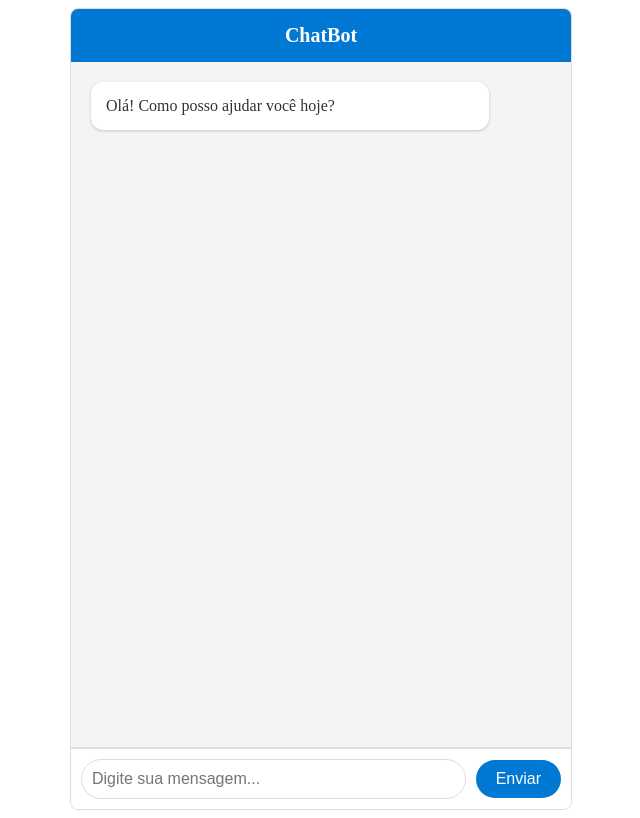
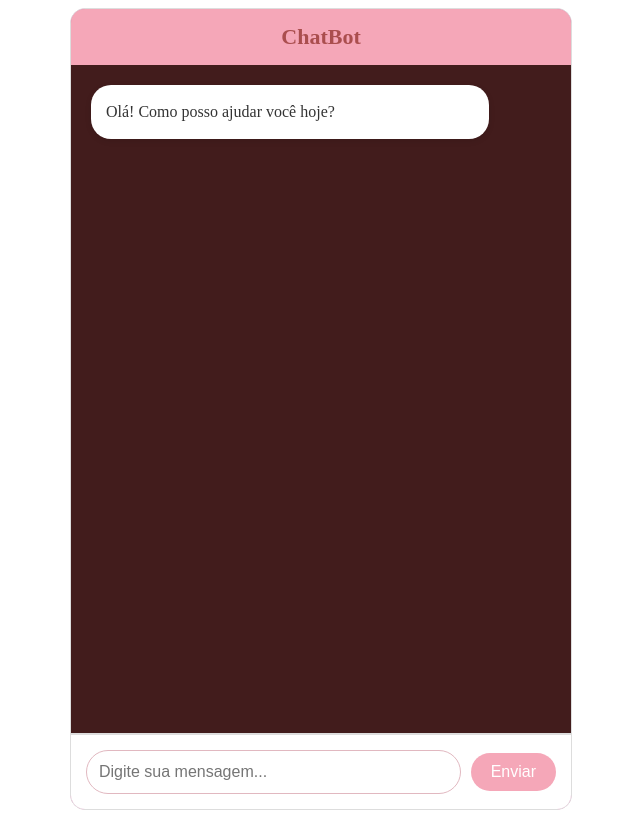
Before and after one commit to kamilla27/MeuChatBoot, a plain HTML site: page index.html in a window 1280 px wide. Shown: the whole page, without its empty margins (319-959 px from the left). Drawn offline with Linux system fonts and the light colour scheme.

Commit message:
hgfyugt
jhyf

```diff
--- a/styles.css
+++ b/styles.css
@@ -6,20 +6,20 @@
   max-width: 500px;
   margin: auto;
   border: 1px solid #ddd;
-  border-radius: 8px;
+  border-radius: 15px;
   overflow: hidden;
-  background-color: #ffffff;
+  background-color: #e27eb5;
 }
 
 /* Estilo do cabeçalho do chat */
 .chat-header {
-  background-color: #0078d4;
-  color: white;
+  background-color: #f5a7b8; /* Cor rosa suave */
+  color: rgb(170, 78, 78);
   padding: 15px;
   text-align: center;
-  font-size: 20px;
+  font-size: 22px;
   font-weight: bold;
-  box-shadow: 0 2px 4px rgba(0,0,0,0.2);
+  box-shadow: 0 2px 6px rgba(0,0,0,0.2);
 }
 
 /* Estilo da caixa de mensagens */
@@ -27,14 +27,14 @@
   flex: 1;
   overflow-y: auto;
   padding: 20px;
-  background-color: #f4f4f4;
+  background-color: #421c1c;
   border-bottom: 1px solid #ddd;
 }
 
 /* Estilo da caixa de entrada */
 .input-box {
   background-color: #ffffff;
-  padding: 10px;
+  padding: 15px;
   border-top: 1px solid #ddd;
   display: flex;
   align-items: center;
@@ -43,27 +43,29 @@
 /* Estilo do campo de entrada de mensagem */
 #messageInput {
   flex: 1;
-  padding: 10px;
-  border: 1px solid #ddd;
-  border-radius: 20px;
+  padding: 12px;
+  border: 1px solid #e1b8c0; /* Cor rosa claro */
+  border-radius: 25px;
   margin-right: 10px;
   font-size: 16px;
+  color: #333;
 }
 
 /* Estilo do botão de envio */
 #sendButton {
-  background-color: #0078d4;
+  background-color: #f5a7b8; /* Cor rosa suave */
   color: white;
   border: none;
-  border-radius: 20px;
+  border-radius: 25px;
   padding: 10px 20px;
   font-size: 16px;
   cursor: pointer;
-  transition: background-color 0.3s ease;
+  transition: background-color 0.3s ease, box-shadow 0.3s ease;
 }
 
 #sendButton:hover {
-  background-color: #005a9e;
+  background-color: #e697a4; /* Cor rosa mais escura */
+  box-shadow: 0 4px 8px rgba(0,0,0,0.2);
 }
 
 /* Estilo das mensagens */
@@ -72,23 +74,23 @@
   align-items: flex-start;
   margin-bottom: 15px; /* Espaço entre mensagens */
   padding: 15px;
-  border-radius: 12px;
+  border-radius: 20px;
   max-width: 80%; /* Limita a largura das mensagens */
   word-wrap: break-word; /* Quebra palavras longas */
-  box-shadow: 0 1px 3px rgba(0,0,0,0.2); /* Sombra sutil */
+  box-shadow: 0 2px 6px rgba(0,0,0,0.1); /* Sombra leve */
 }
 
 /* Estilo para a mensagem do usuário */
 .message.user {
   align-self: flex-end; /* Alinha à direita */
-  background-color: #0078d4; /* Cor de fundo diferente para o usuário */
+  background-color: #f5a7b8; /* Cor rosa suave */
   color: white; /* Cor do texto */
 }
 
 /* Estilo para a mensagem do bot */
 .message.bot {
   align-self: flex-start; /* Alinha à esquerda */
-  background-color: #ffffff; /* Cor de fundo diferente para o bot */
+  background-color: #ffffff; /* Cor de fundo branca */
   color: #333; /* Cor do texto */
 }
 
@@ -102,4 +104,14 @@
 .message-content p {
   margin: 0; /* Remove margens adicionais */
   font-size: 16px; /* Tamanho do texto */
+  line-height: 1.5; /* Altura da linha para melhor legibilidade */
 }
+
+/* Adicionando animação suave */
+.message.user, .message.bot {
+  transition: transform 0.2s ease;
+}
+
+.message.user:hover, .message.bot:hover {
+  transform: scale(1.02); /* Leve aumento ao passar o mouse */
+}
```
